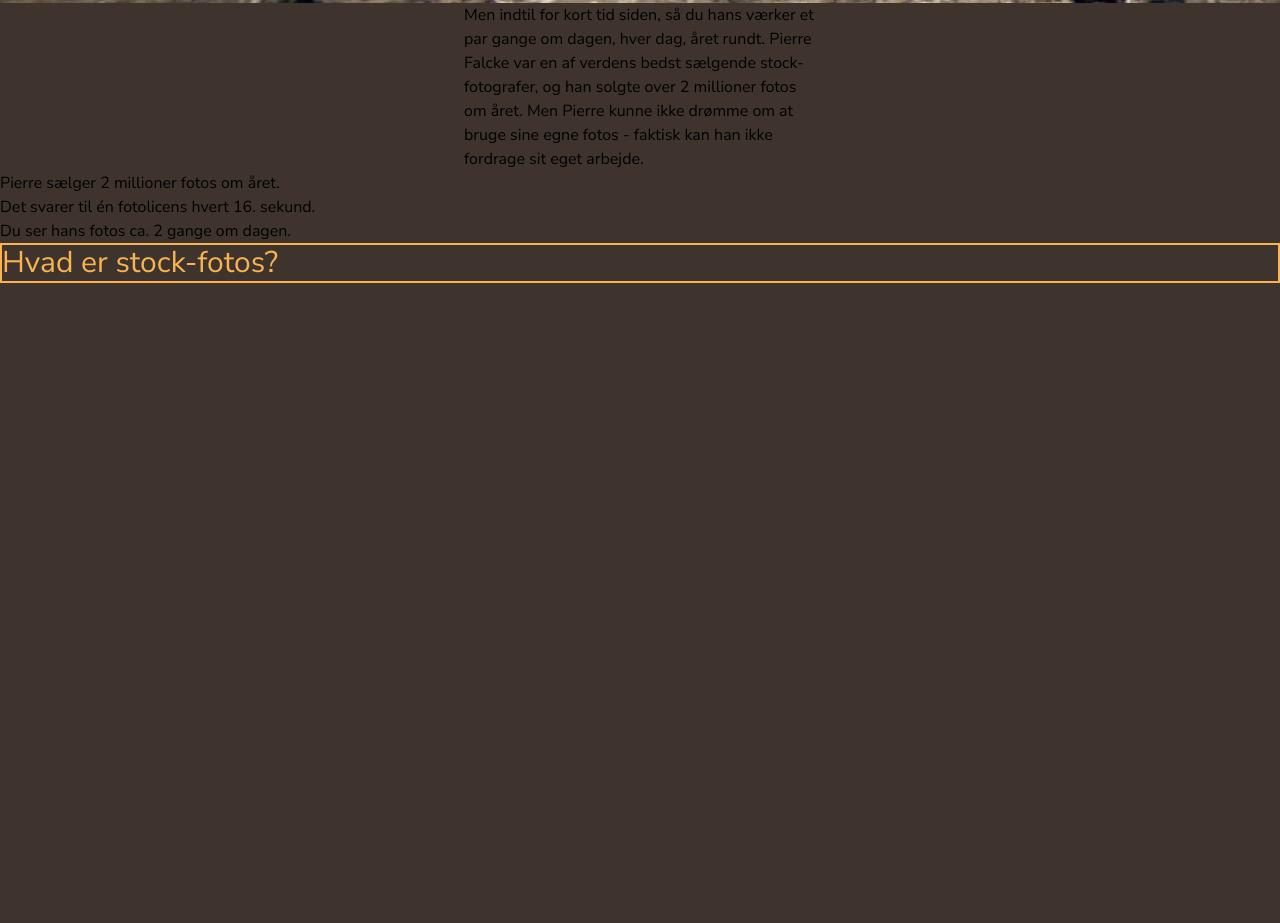
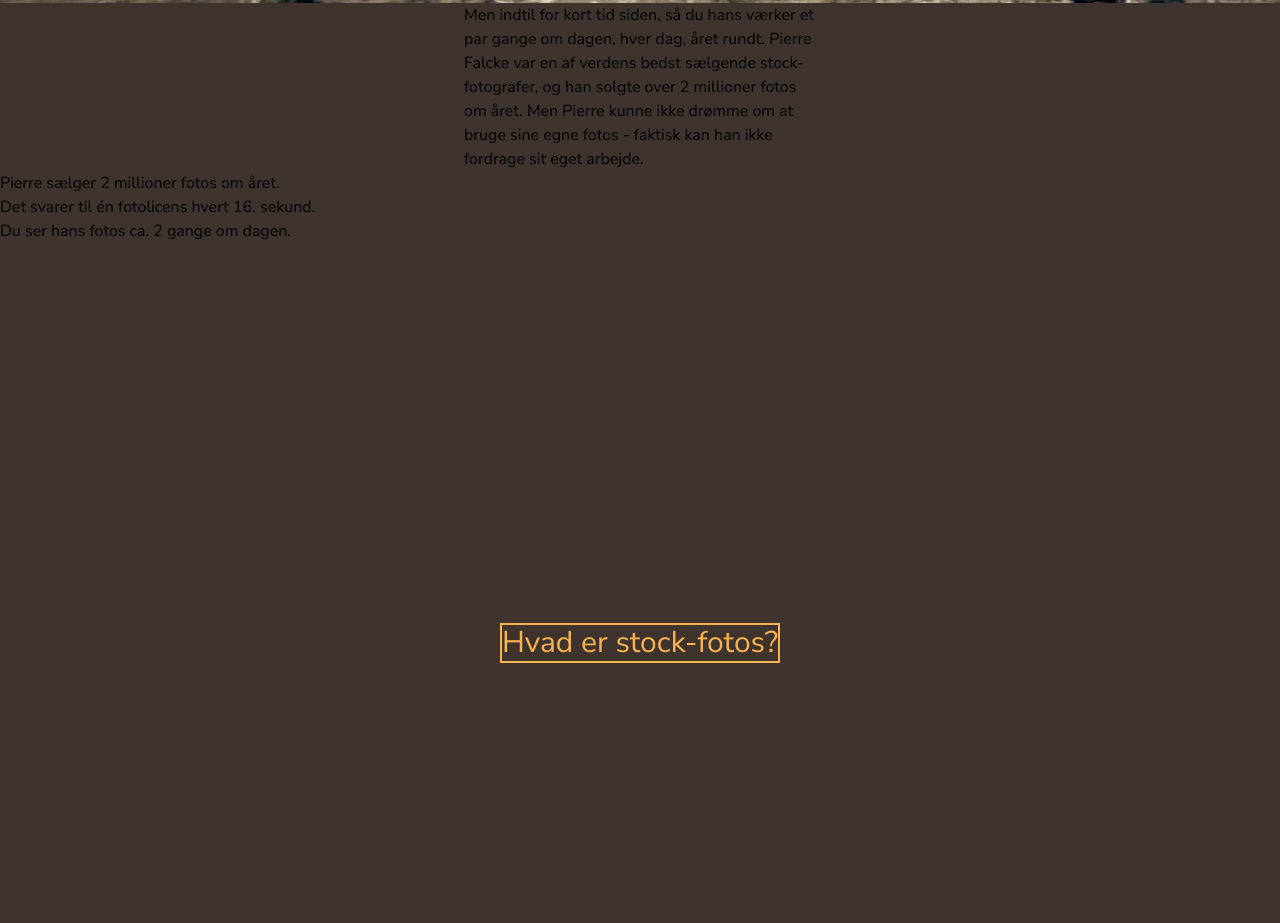
Before and after one commit to evelinafalander/pierre-falcke, a website built with Vite: page src/index.html in a window 1280 px wide. Shown: the part 2397-3320 px from the top of the page. Built offline with nearby package versions, Linux system fonts and the light colour scheme; a web font is replaced by a local one.

Commit message:
section3

```diff
--- a/src/index.html
+++ b/src/index.html
@@ -58,8 +58,8 @@
       <!-- section 3-->
       <section>
 
-        <div class=" h-screen w-screen">
-        <h3 class=" text-gul text-3xl border-2 border-solid border-gul">Hvad er stock-fotos?</h3>
+        <div class=" grid place-content-center h-screen w-screen">
+        <h3 class=" top-1/2 text-gul text-3xl inline-block border-2 border-solid border-gul">Hvad er stock-fotos?</h3>
       </div>
         <img src="img/stockimg.webp" alt="stock-img" />
         <p>
```
